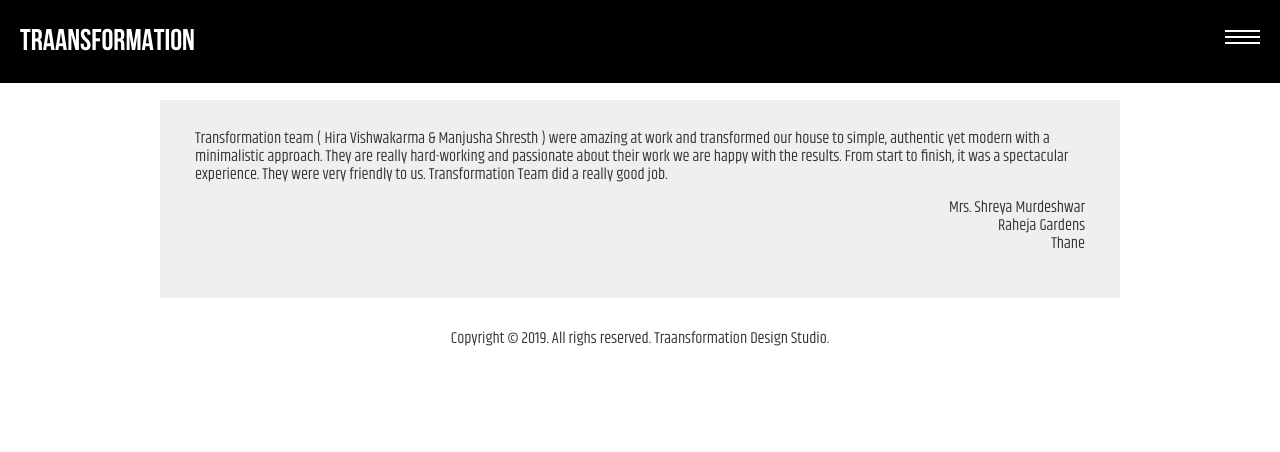
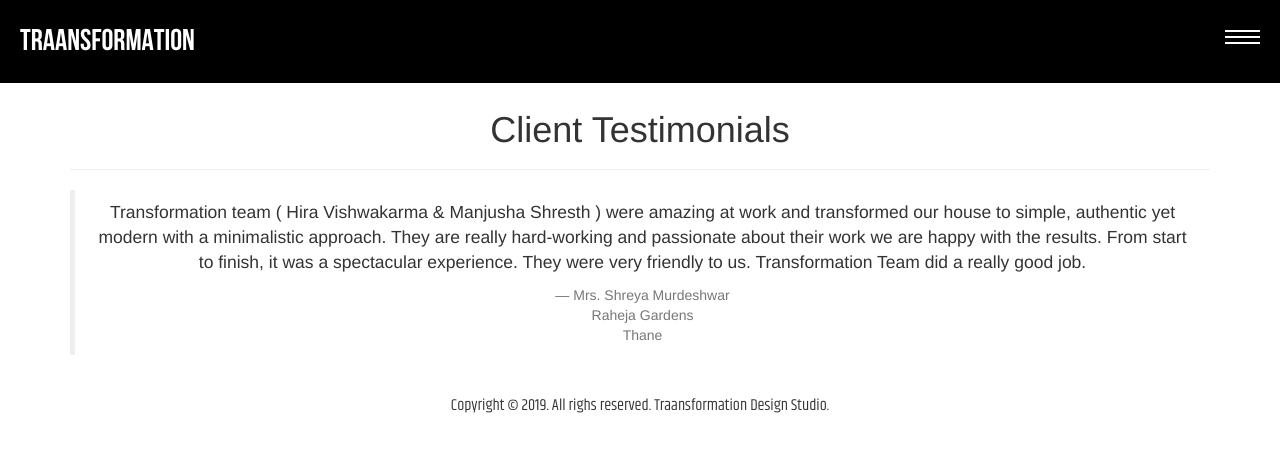
Before and after one commit to traansformation/traansformation.github.io, a Jekyll site: the page built from testimonials.html, in a window 1280 px wide. Shown: the top 452 px of the page. Built offline with Jekyll 4.4.1, drawn with Linux system fonts in a browser that asks for light colours; nearby versions of some CDN libraries.

Commit message:
Style changes.

```diff
--- a/testimonials.html
+++ b/testimonials.html
@@ -1,9 +1,23 @@
 ---
 layout: common
 ---
-<div class="wrapper">
-    <div class="projects">
-        <p>Transformation team ( Hira Vishwakarma & Manjusha Shresth ) were amazing at work and transformed our house to simple, authentic yet modern with a minimalistic approach. They are really hard-working and passionate about their work we are happy with the results. From start to finish, it was a spectacular experience. They were very friendly to us. Transformation Team did a really good job.</p>
-        <p class="client">Mrs. Shreya Murdeshwar<br />Raheja Gardens<br />Thane</p>
+<div class="container" style="margin-top: 70px;">
+
+        <div class="page-header">
+                <h1>Client Testimonials</h1>
+        </div>
+
+        <div class="row">
+                <div class="col-md-12">
+
+    <div class=" blockquote text-center">
+        <blockquote>
+        <p >Transformation team ( Hira Vishwakarma & Manjusha Shresth ) were amazing at work and transformed our house to simple, authentic yet modern with a minimalistic approach. They are really hard-working and passionate about their work we are happy with the results. From start to finish, it was a spectacular experience. They were very friendly to us. Transformation Team did a really good job.</p>
+        <footer class="client blockquote-footer"><cite title="Mrs. Shreya Murdeshwar"></cite>Mrs. Shreya Murdeshwar<br />Raheja Gardens<br />Thane</footer>
+        </blockquote>
     </div>
+
 </div>
+</div>
+
+</div>
```
Also changed, not shown: careers.html (+13 -4 lines).
